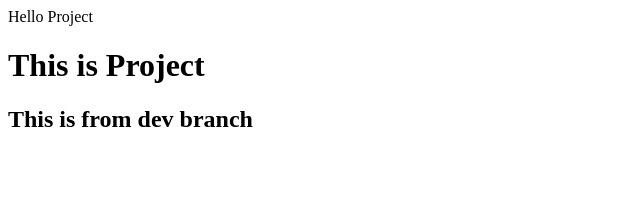
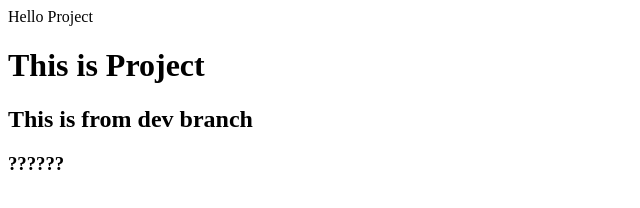
Before and after one commit to KaranAutthakun/project, a plain HTML site: page index.html in a window 1280 px wide. Shown: the full height of the page, 0-640 px from the left. Drawn offline with Linux system fonts and the light colour scheme.

Commit message:
modified in dev branch

```diff
--- a/index.html
+++ b/index.html
@@ -10,5 +10,6 @@
     <div>Hello Project</div>
     <h1>This is Project</h1>
     <h2>This is from dev branch</h2>
+    <h3>??????</h3>
 </body>
 </html>
```
